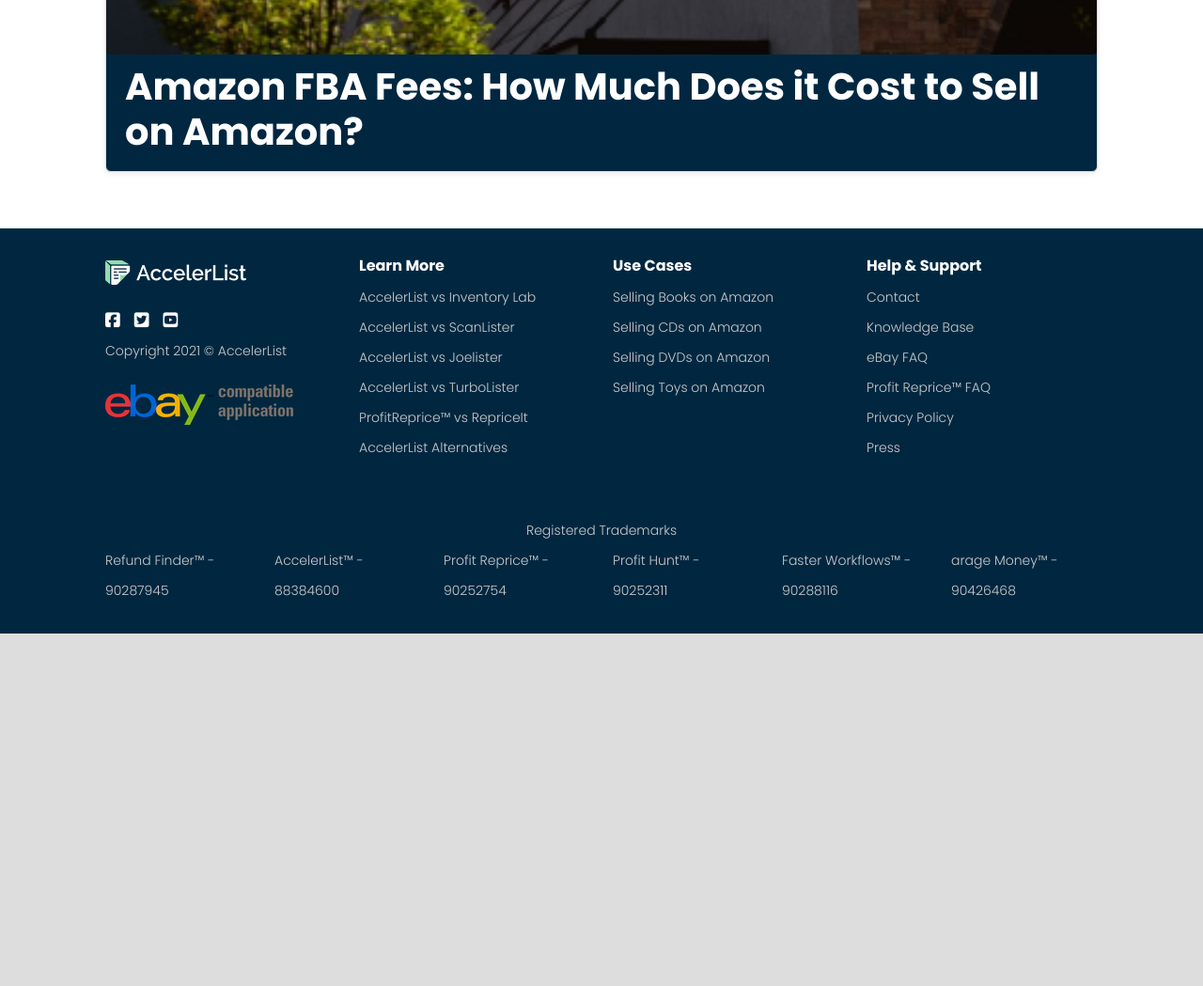
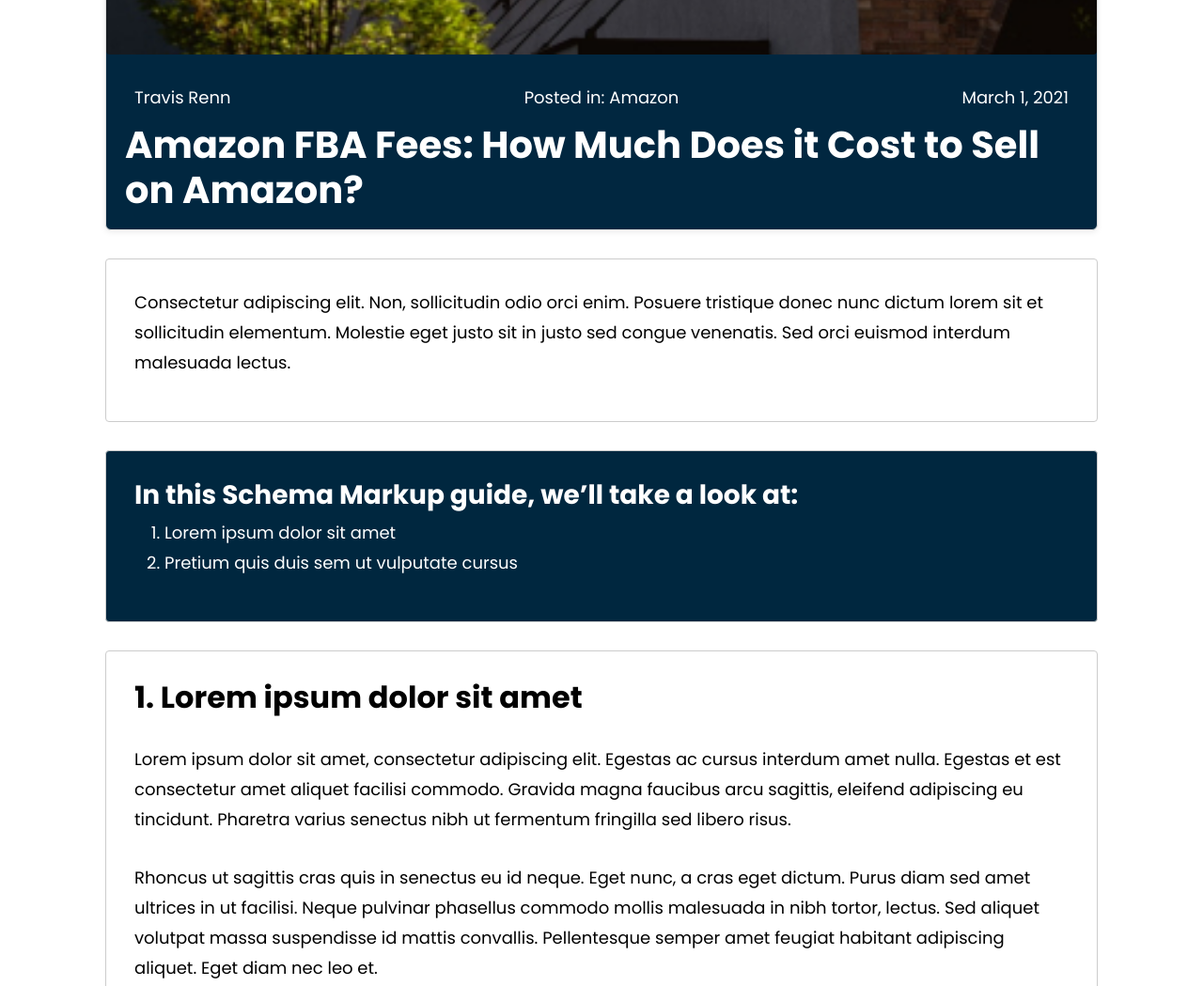
Before and after one commit to anisulkibria/AccelerList, a plain HTML site: page single.html in a window 1280 px wide. Shown: the part 600-1649 px from the top of the page at 94% size. Before the commit the page ends 1274 px from the top, so only its background shows below. Drawn offline with Linux system fonts and the light colour scheme.

Commit message:
Single post/page is initially done

```diff
--- a/css/style.css
+++ b/css/style.css
@@ -216,6 +216,10 @@
 
 .very-small {
   font-size: 8px;
+}
+
+.full-width {
+  width: 100%;
 }
 
 @media (min-width: 992px) {
@@ -451,9 +455,38 @@
   margin-bottom: 30px;
 }
 
-  .post-header a{
+.post-header a {
   color: #ffffff;
 }
+
+.meta-info {
+  padding: 30px 30px 0;
+}
+
+.excerpt, .toc, .post-content {
+  border: 1px solid #cccccc;
+  padding: 30px;
+  border-radius: 4px;
+  margin-bottom: 30px;
+}
+
+.toc {
+  background-color: #00273f;
+  color: #ffffff;
+}
+
+.toc a {
+  color: #ffffff;
+}
+
+.kg-width-full img{
+  width: 100%;
+}
+
+.post-content>*+* {
+  margin-top: 30px;
+}
+
 
 /* Footer */
 .footer-wrapper {
--- a/single.html
+++ b/single.html
@@ -73,10 +73,65 @@
 
         <!-- Start Main Content  -->
         <div class="col-lg-12 main-content">
+
+          <!-- Start Post Header -->
           <div class="post-header">
-            <div class="thumb"><a href="#"><img src="./img/post-thumb-1.jpg" alt=""></a></div>
-            <h1 class="post-title"><a href="">Amazon FBA Fees: How Much Does it Cost to Sell on Amazon?</a></h1>
+            <div class="row">
+              <div class="col-lg-12"><div class="thumb"><a href="#"><img src="./img/post-thumb-1.jpg" alt=""></a></div></div>
+            </div>
+
+            <div class="row meta-info">
+              <div class="col-md-4 text-start">Travis Renn</div>
+              <div class="col-md-4 text-center">Posted in: <a href="#">Amazon</a></div>
+              <div class="col-md-4 text-end">March 1, 2021</div>
+            </div>
+
+            <div class="row">
+              <div class="col-lg-12"><h1 class="post-title"><a href="">Amazon FBA Fees: How Much Does it Cost to Sell on Amazon?</a></h1></div>
+            </div>
           </div>
+          <!-- End Post Header -->
+
+          <!-- Start Main Content -->
+          <div class="excerpt">
+            <div class="row">
+              <div class="col-lg-12">
+                <p>Consectetur adipiscing elit. Non, sollicitudin odio orci enim. Posuere tristique donec nunc dictum lorem sit et sollicitudin elementum. Molestie eget justo sit in justo sed congue venenatis. Sed orci euismod interdum malesuada lectus.</p>
+              </div>
+            </div>
+          </div>
+          <!-- End Main Content -->
+
+          <!-- Start Table of Contents -->
+          <div class="toc">
+            <div class="row">
+              <div class="col-lg-12">
+                <h3>In this Schema Markup guide, we’ll take a look at:</h3>
+                <ol>
+                  <li><a href="#">Lorem ipsum dolor sit amet</a></li>
+                  <li><a href="#">Pretium quis duis sem ut vulputate cursus</a></li>
+                </ol>
+              </div>
+            </div>
+          </div>
+          <!-- Start Table of Contents -->
+
+          <div class="post-content">
+
+            <h2>1. Lorem ipsum dolor sit amet</h2>
+
+            <p>Lorem ipsum dolor sit amet, consectetur adipiscing elit. Egestas ac cursus interdum amet nulla. Egestas et est consectetur amet aliquet facilisi commodo. Gravida magna faucibus arcu sagittis, eleifend adipiscing eu tincidunt. Pharetra varius senectus nibh ut fermentum fringilla sed libero risus. </p>
+
+            <p>Rhoncus ut sagittis cras quis in senectus eu id neque. Eget nunc, a cras eget dictum. Purus diam sed amet ultrices in ut facilisi. Neque pulvinar phasellus commodo mollis malesuada in nibh tortor, lectus. Sed aliquet volutpat massa suspendisse id mattis convallis. Pellentesque semper amet feugiat habitant adipiscing aliquet. Eget diam nec leo et.</p>
+
+            <h2>2. Pretium quis duis sem ut vulputate cursus</h2>
+            <figure class="kg-image-card kg-width-full">
+              <img class="img-fluid" src="./img/post-thumb-2.jpg" alt="">
+            </figure>
+            <p>Pretium quis duis sem ut vulputate cursus diam. Purus ultricies dolor varius interdum. Non, nunc tristique condimentum aliquet. Risus mauris odio non nisl enim. Tortor a lacus facilisi eros. Blandit lacus, purus adipiscing pulvinar non curabitur magna dictum sed. Diam scelerisque augue gravida in mus. Egestas lacus ullamcorper eget orci id. Laoreet gravida dictum amet tellus.</p>
+
+          </div>
+
         </div>
         <!-- End Main Content -->
 
```
Lines whose indentation alone changed are shown as unchanged.
